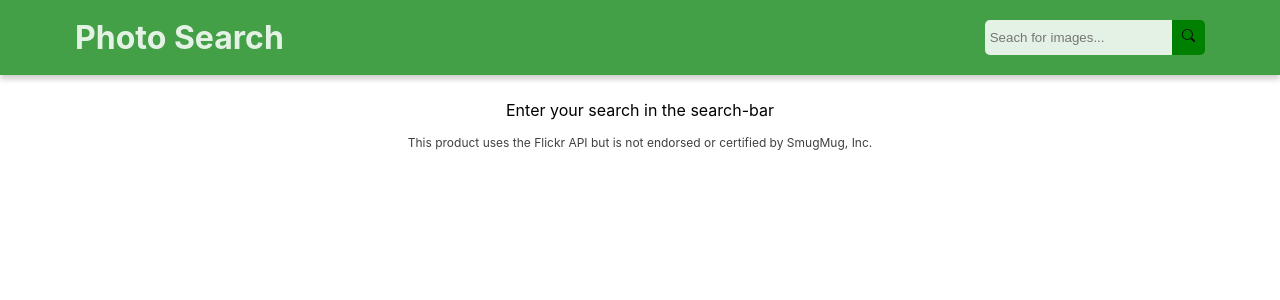
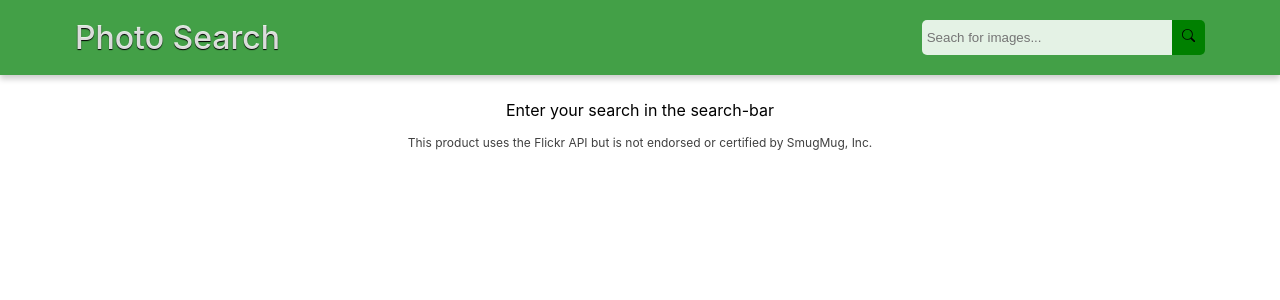
Before and after one commit to justinmarcusmiller/photos-app, a React (Create React App) app: page / in a window 1280 px wide. Shown: the top 300 px of the page. Built offline with nearby package versions, Linux system fonts and the light colour scheme.

Commit message:
changed h2 styles, made search-box wider

```diff
--- a/src/components/Header/Header.css
+++ b/src/components/Header/Header.css
@@ -14,11 +14,17 @@
   box-shadow: 0 4px 6px 0 hsla(0, 0%, 0%, 0.2);
 }
 
+#header h1 {
+  text-shadow: 0 1px 1px black;
+  font-weight: 500;
+}
+
 #header input {
   height: 35px;
   border: 0;
   background-color: hsla(0, 0%, 100%, 0.86);
   padding: 5px;
+  width: 250px;
   border-radius: 5px 0 0 5px;
 }
 
```
